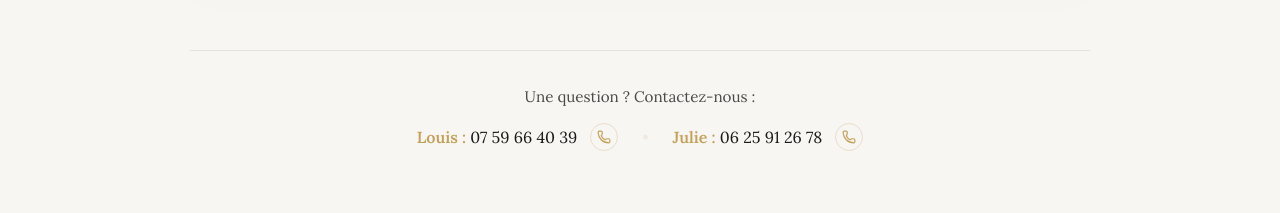
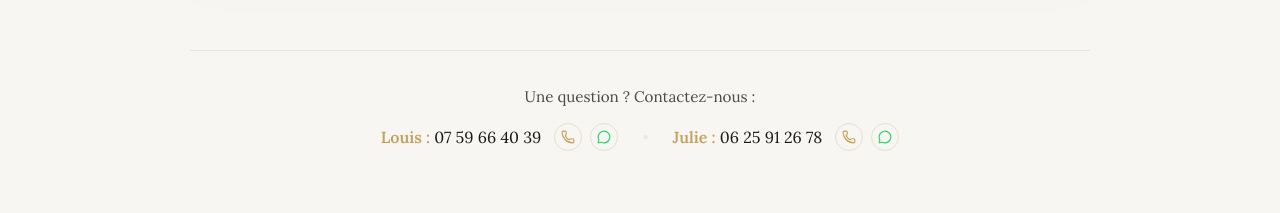
Before and after one commit to louisapaire-max/louis, a React (Vite) app: page / in a window 1280 px wide. Shown: the part 7103-7316 px from the top of the page. Built offline with nearby package versions, Linux system fonts and the light colour scheme.

Commit message:
Add WhatsApp message buttons for Louis and Julie

```diff
--- a/src/components/RSVPSection/RSVPSection.css
+++ b/src/components/RSVPSection/RSVPSection.css
@@ -287,25 +287,47 @@
   gap: 0.8rem;
 }
 
-.call-btn {
+.contact-actions {
+  display: flex;
+  gap: 0.5rem;
+}
+
+.contact-btn {
   display: inline-flex;
   align-items: center;
   justify-content: center;
   width: 28px;
   height: 28px;
   background: var(--bg-light);
-  color: var(--gold);
   border: 1px solid var(--gold-light);
   border-radius: 50%;
   transition: all 0.3s ease;
   text-decoration: none;
 }
 
-.call-btn:hover {
+.contact-btn.call {
+  color: var(--gold);
+}
+
+.contact-btn.whatsapp {
+  color: #25D366; /* Couleur officielle WhatsApp */
+}
+
+.contact-btn:hover {
+  transform: scale(1.1);
+  box-shadow: 0 4px 10px rgba(0, 0, 0, 0.1);
+}
+
+.contact-btn.call:hover {
   background: var(--gold);
   color: var(--white);
-  transform: scale(1.1);
-  box-shadow: 0 4px 10px rgba(197, 160, 89, 0.2);
+  border-color: var(--gold);
+}
+
+.contact-btn.whatsapp:hover {
+  background: #25D366;
+  color: var(--white);
+  border-color: #25D366;
 }
 
 .rsvp-contact-phones strong {
--- a/src/components/RSVPSection/RSVPSection.jsx
+++ b/src/components/RSVPSection/RSVPSection.jsx
@@ -1,5 +1,5 @@
 import React from 'react'
-import { Phone } from 'lucide-react'
+import { Phone, MessageCircle } from 'lucide-react'
 import { useScrollAnimation } from '../../hooks/useScrollAnimation'
 import './RSVPSection.css'
 
@@ -39,16 +39,26 @@ function RSVPSection() {
           <div className="rsvp-contact-phones">
             <div className="contact-item">
               <span><strong>Louis :</strong> 07 59 66 40 39</span>
-              <a href="tel:0759664039" className="call-btn" title="Appeler Louis">
-                <Phone size={14} />
-              </a>
+              <div className="contact-actions">
+                <a href="tel:0759664039" className="contact-btn call" title="Appeler Louis">
+                  <Phone size={14} />
+                </a>
+                <a href="https://wa.me/33759664039" target="_blank" rel="noopener noreferrer" className="contact-btn whatsapp" title="Message WhatsApp à Louis">
+                  <MessageCircle size={14} />
+                </a>
+              </div>
             </div>
             <span className="separator">•</span>
             <div className="contact-item">
               <span><strong>Julie :</strong> 06 25 91 26 78</span>
-              <a href="tel:0625912678" className="call-btn" title="Appeler Julie">
-                <Phone size={14} />
-              </a>
+              <div className="contact-actions">
+                <a href="tel:0625912678" className="contact-btn call" title="Appeler Julie">
+                  <Phone size={14} />
+                </a>
+                <a href="https://wa.me/33625912678" target="_blank" rel="noopener noreferrer" className="contact-btn whatsapp" title="Message WhatsApp à Julie">
+                  <MessageCircle size={14} />
+                </a>
+              </div>
             </div>
           </div>
         </div>
```
